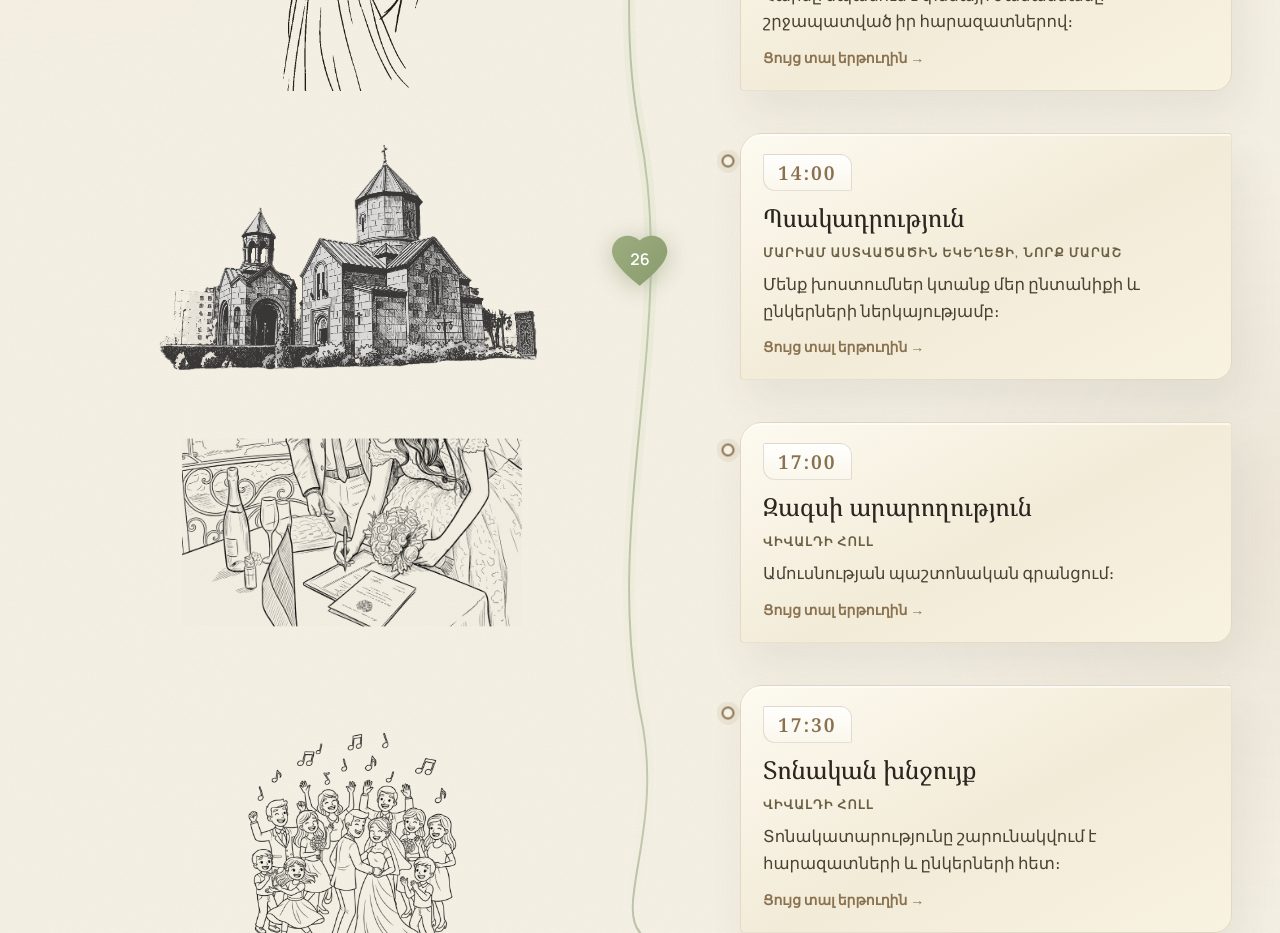
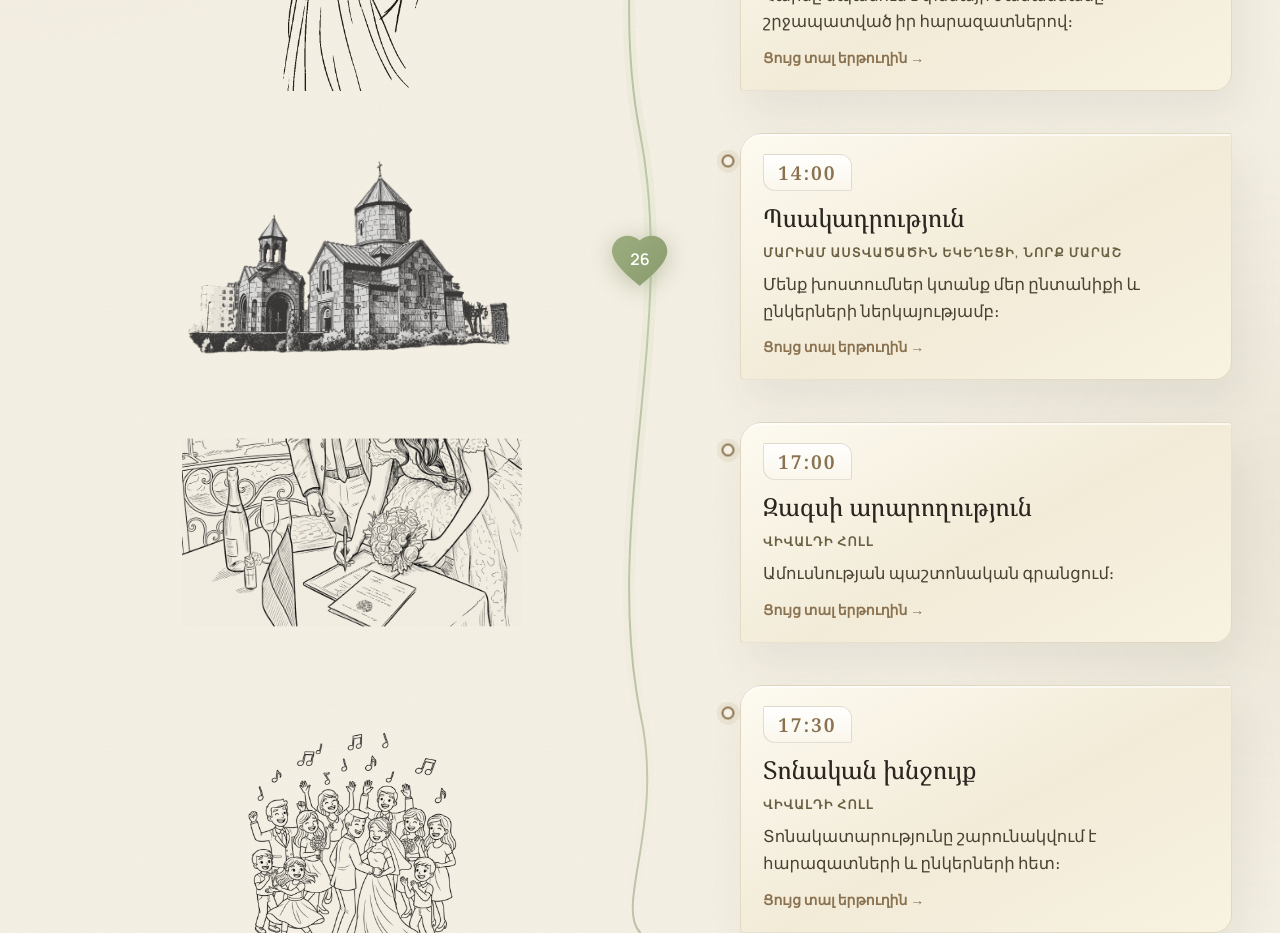
Before and after one commit to AsatryanKaren/Anahit-friend-wedding, a React (Vite) app: page / in a window 1280 px wide. Shown: the part 3120-4053 px from the top of the page. Built offline with nearby package versions, Linux system fonts and the light colour scheme.

Commit message:
Match church illustration size to civil ceremony image
Co-Authored-By: Claude Sonnet 5 <noreply@anthropic.com>

```diff
--- a/src/FigmaInvite.module.css
+++ b/src/FigmaInvite.module.css
@@ -2210,7 +2210,8 @@
   transform-origin: center top;
 }
 
-.scheduleItemImageCert img {
+.scheduleItemImageCert img,
+.scheduleItemImageChurch img {
   transform: scale(0.85);
 }
 
```
